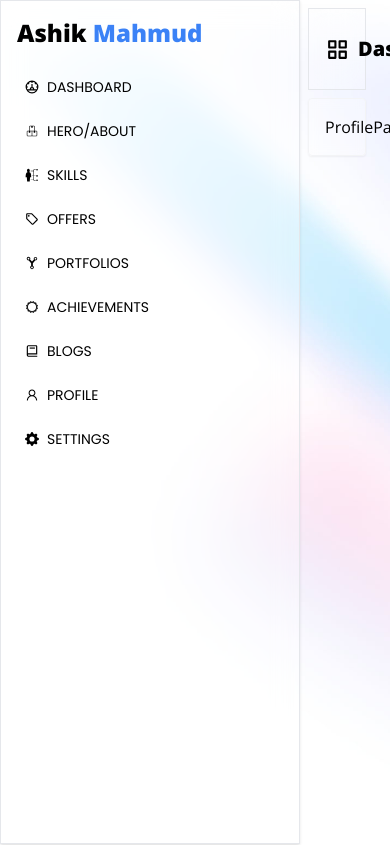
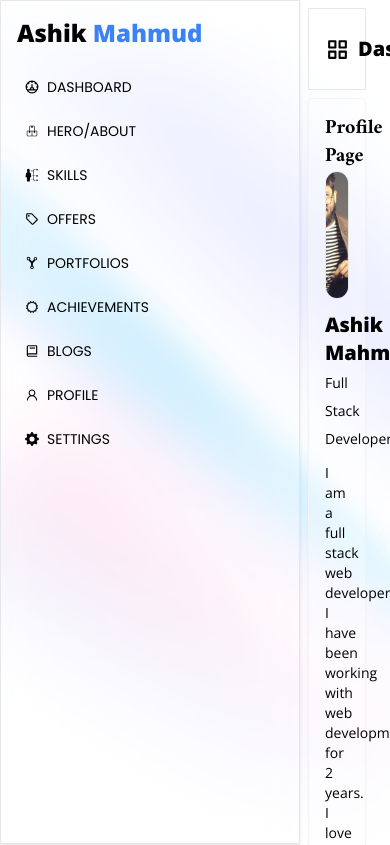
Before and after one commit to Ashik-Mahmud/nextjs-offical-portfolio, a Next.js app: page /dashboard/profile in a window 390 px wide. Shown: the top 845 px of the page. Built offline with nearby package versions, Linux system fonts and the light colour scheme.

Commit message:
done almost all design without responsiveness

```diff
--- a/components/layouts/DashboardLayout.tsx
+++ b/components/layouts/DashboardLayout.tsx
@@ -1,4 +1,5 @@
 import Head from "next/head";
+import Image from "next/image";
 import Link from "next/link";
 import React from "react";
 import { BiGridAlt } from "react-icons/bi";
@@ -48,10 +49,12 @@ const DashboardLayout = ({ children }: Props) => {
 
             <div className="flex items-center gap-2 mr-4">
               <div className="flex items-center gap-2">
-                <img
+                <Image
                   src="/assets/images/me.jpg"
                   alt="profile"
                   className="w-8 h-8 rounded-full object-cover"
+                  width={40}
+                  height={40}
                 />
                 <div className="flex flex-col items-start">
                   <span className="text-sm font-bold">Ashik Mahmud</span>
--- a/pages/dashboard/portfolio/index.tsx
+++ b/pages/dashboard/portfolio/index.tsx
@@ -17,21 +17,19 @@ const PortfolioPage = (props: Props) => {
           Add Portfolio
         </Link>
       </div>
-      <div className="overflow-x-auto my-3 bg-white p-2">
+      <div className="overflow-x-auto my-3 bg-white p-2 font-amiri">
         <table className="table w-full text-left">
           <thead className=" bg-gray-100">
             <tr className="">
-              <th className="p-3 font-medium">SL No</th>
               <th className="p-3 font-medium">Portfolio Title</th>
               <th className="p-3 font-medium">Portfolio Category</th>
               <th className="p-3 font-medium">Portfolio Description</th>
-              <th className="p-3 font-medium">Portfolio Links</th>
-              <th className="p-3 font-medium">Portfolio Action</th>
+              <th className="p-3 font-medium"> Links</th>
+              <th className="p-3 font-medium"> Action</th>
             </tr>
           </thead>
           <tbody>
-            <tr className=" border-b">
-              <td className="p-2">1</td>
+            <tr className=" border-b hover:bg-gray-50">
               <td className="p-2">
                 <div className="flex items-center gap-2">
                   <img
--- a/pages/dashboard/profile/index.tsx
+++ b/pages/dashboard/profile/index.tsx
@@ -3,7 +3,29 @@ import DashboardLayout from "@/components/layouts/DashboardLayout";
 type Props = {};
 
 const ProfilePage = (props: Props) => {
-  return <div>ProfilePage</div>;
+  return (
+    <div>
+      <div className="title font-amiri flex items-center justify-between">
+        <h3 className="text-xl font-bold">Profile Page</h3>
+      </div>
+      <div className="profile-image">
+        <img
+          className="w-32 h-32 rounded-full object-cover border"
+          src="/assets/images/me.jpg"
+          alt="profile"
+        />
+        <h3 className="text-xl font-bold my-3">
+          Ashik Mahmud{" "}
+          <span className="text-sm font-normal">Full Stack Developer</span>
+        </h3>
+        <p className="text-sm font-normal">
+          I am a full stack web developer. I have been working with web
+          development for 2 years. I love to create web applications using
+          modern technologies.
+        </p>
+      </div>
+    </div>
+  );
 };
 
 ProfilePage.getLayout = (page: React.ReactNode) => {
```
